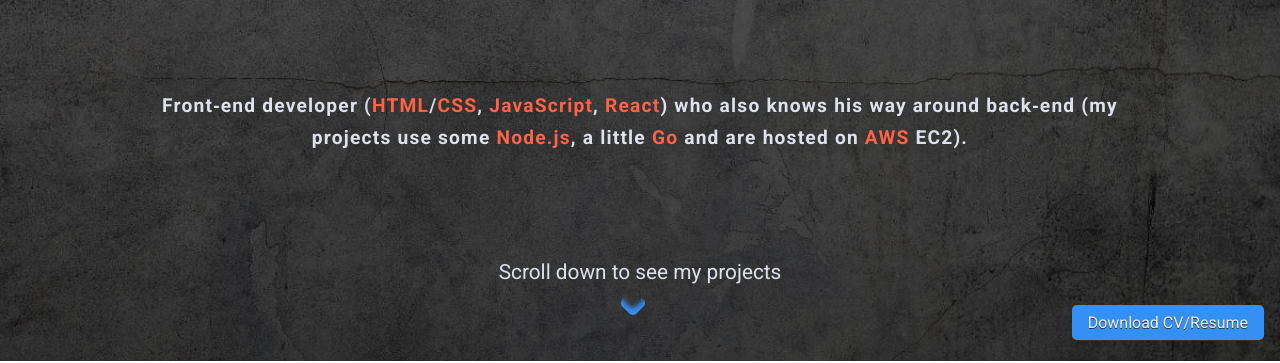
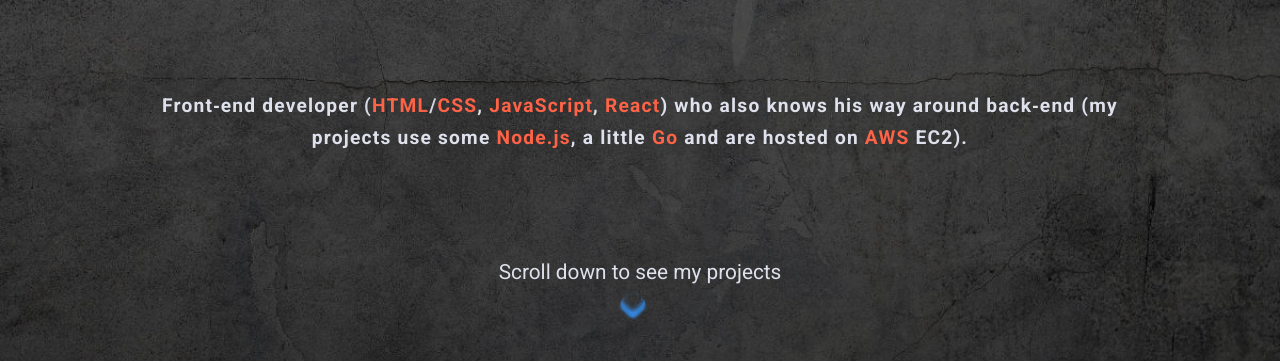
Before and after one commit to jenovs/portfolio, a website built with webpack: page index.html in a window 1280 px wide. Shown: the part 439-802 px from the top of the page. Built offline with nearby package versions, Linux system fonts and the light colour scheme.

Commit message:
Remove link to CV

```diff
--- a/index.html
+++ b/index.html
@@ -25,9 +25,6 @@
   </div>
   <!-- END OF CREEP -->
   <div class="wrapper">
-    <div class="hero__resume">
-      <p><a href="CV_Viktors_Jenovs.pdf" download>Download CV/Resume</a></p>
-    </div>
     <section class="hero">
       <div class="hero__welcome-text">
         <h1>&lt;Viktors_Jenovs&nbsp;/&gt;</h1>
--- a/src/main.js
+++ b/src/main.js
@@ -2,15 +2,3 @@
 
 import './scss/index.scss';
 console.log('¯\\_(ツ)_/¯');
-
-const wrapper = document.querySelector('.wrapper');
-const hero = document.querySelector('.hero');
-const cv = document.querySelector('.hero__resume');
-
-const cvOffset = hero.offsetHeight - cv.offsetTop;
-
-const handleScroll = e => {
-  const scrolled = hero.getBoundingClientRect().bottom - cvOffset;
-};
-
-window.addEventListener('scroll', handleScroll);
```
Also changed, not shown: build/script.js.
